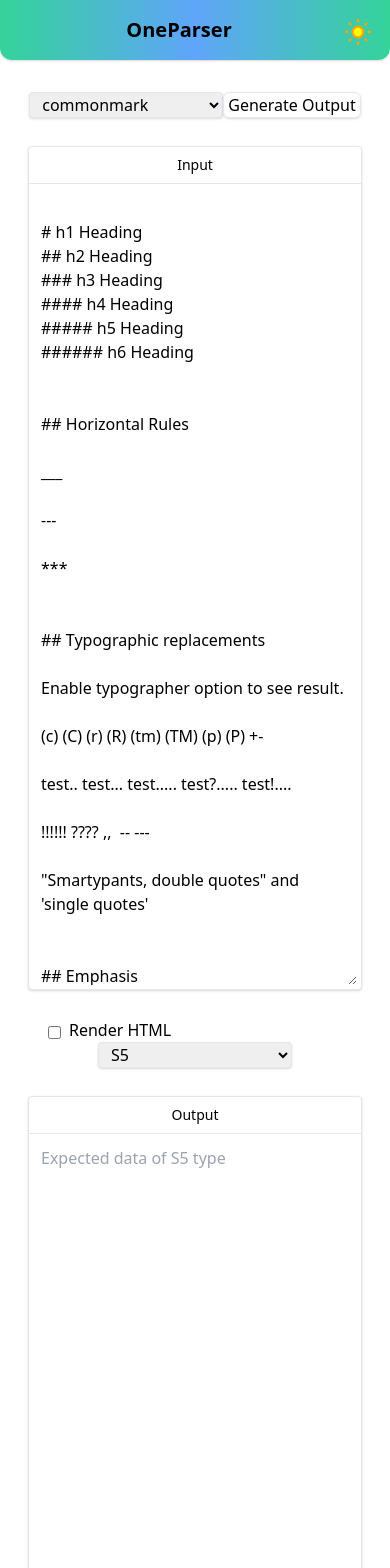
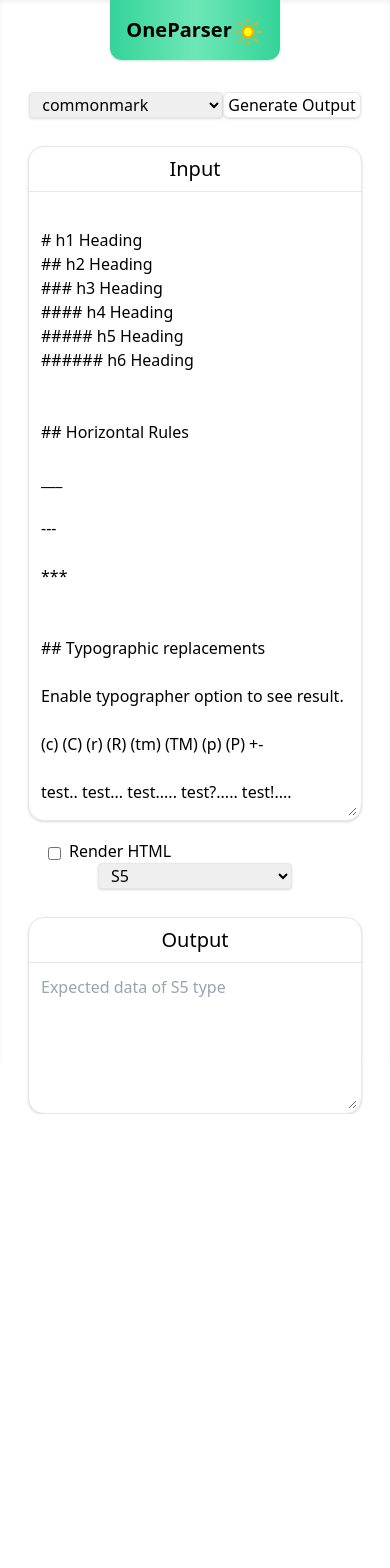
Before and after one commit to manish-10/oneparser, a Next.js app: page / in a window 390 px wide. Shown: the top 1568 px of the page. After the commit the page ends 1114 px from the top, so only its background shows below. Built offline with nearby package versions, Linux system fonts and the light colour scheme.

Commit message:
updated meta tags

```diff
--- a/components/Layout.js
+++ b/components/Layout.js
@@ -1,9 +1,15 @@
 import Head from "next/head"
 import { Navbar } from "./Navbar"
 export const Layout = ({ children }) => {
+	const defaultTitle = "OneParser"
+	const defaultDescription = "An all in one document parsing and rendering solution"
 	return (
-        <div classname="place-items-center">
+		<div className="place-items-center dark:bg-gray-800 shadow-inner shadow">
 			<Head>
+				<meta name="viewport" content="width=device-width, initial-scale=1" />
+				<meta charSet="utf-8" />
+				<meta name="description" content={defaultDescription} /><meta property="og:title" content={defaultTitle} key="ogtitle" />
+				<meta property="og:description" content={defaultDescription} key="ogdesc" />
 				<title>OneParser</title>
 			</Head>
 			<Navbar />
--- a/components/Navbar.js
+++ b/components/Navbar.js
@@ -4,8 +4,8 @@
 	const { theme, setTheme } = useTheme('dark')
 	return (
 		<div>
-			<div className="text-center dark:bg-gray-800">
-				<div className="text-xl bg-gradient-to-r from-green-400 via-blue-400 to-green-400 py-4 px-4 font-bold text-black rounded-b-xl shadow dark:bg-gradient-to-r dark:from-green-400 dark:via-green-700 dark:to-green-400 dark:text-gray-50">
+			<div className="text-center dark:bg-gray-900">
+				<div className="text-xl bg-gradient-to-r from-green-400 via-green-300 to-green-400 py-4 px-4 font-bold text-black rounded-b-xl shadow dark:bg-gradient-to-r dark:from-gray-800 dark:to-gray-800 dark:text-gray-50">
 					<Link href="/" as={HOST} >OneParser</Link>
 					<button
 						aria-label="Toggle Dark Mode"
--- a/components/Selector.js
+++ b/components/Selector.js
@@ -13,7 +13,7 @@
     }
     return (<>
         {(!renderHTML) ? <select
-            className="border rounded shadow px-2 cursor-pointer dark:bg-gray-600"
+            className="border rounded shadow px-2 cursor-pointer dark:bg-gray-700"
             value={inputFormat}
             onChange={(e) => handleSelectorChange(e)}
         >{supportedInputLanguages
--- a/components/Textarea.js
+++ b/components/Textarea.js
@@ -2,24 +2,24 @@
 
 	return (
 		<>
-			{(!renderHTML) ? <div className="box border rounded flex flex-col shadow bg-white min-h-screen mt-7 container max-h-screen dark:bg-gray-600 dark:border-gray-700">
+			{(!renderHTML) ? <div className="box border rounded-2xl flex flex-col shadow bg-white mt-7 container dark:bg-gray-800 dark:border-gray-700" style={{ height: "100%" }}>
 				<div className="box__title bg-grey-lighter px-3 py-2 border-b dark:border-gray-700">
-					<h3 className="text-sm text-grey-darker font-medium">
+					<h3 className="text-xl text-grey-darker font-medium">
 						{title}
 					</h3>
 				</div>
-				<textarea placeholder={`Expected data of ${lang} type`} className="text-grey-darkest flex-1 p-2 m-1 bg-transparent overflow-y-visible max-h-screen dark:placeholder-gray-300 dark:text-gray-100" name={title} disabled={disabled} value={data} onChange={(e) => {
+				<textarea placeholder={`Expected data of ${lang} type`} className="text-grey-darkest flex-1 p-2 m-1 bg-transparent overflow-y-visible dark:placeholder-gray-300 dark:text-gray-100" name={title} disabled={disabled} value={data} onChange={(e) => {
 					if (disabled === false) {
 						setInputData(e.target.value);
 					}
 				}} />
-			</div> : <div className="box border rounded flex flex-col shadow bg-white min-h-screen mt-7 container max-h-screen dark:bg-gray-600 dark:border-gray-700 dark:text-gray-100">
+			</div> : <div className="box border rounded-xl flex flex-col shadow bg-white mt-7 container dark:bg-gray-800 dark:border-gray-700 dark:text-gray-100" style={{ height: "80vh" }}>
 					<div className="box__title bg-grey-lighter px-3 py-2 border-b">
 						<h3 className="text-sm text-grey-darker font-medium">
 							{title}
 						</h3>
 					</div>
-					<div className="text-grey-darkest flex-1 p-2 m-1 bg-transparent overflow-y-scroll max-h-screen text-left"  id="freset" name={title} disabled={disabled} dangerouslySetInnerHTML={{ __html: data}}></div>
+					<div className="box text-grey-darkest flex-1 p-2 m-1 bg-transparent overflow-y-scroll text-left" id="freset" name={title} disabled={disabled} dangerouslySetInnerHTML={{ __html: data }}></div>
 				</div>}
 		</>
 	)
--- a/pages/index.js
+++ b/pages/index.js
@@ -49,8 +49,8 @@
 
 	return (
 		<>
-			<div className="grid grid-cols-12 gap-7 p-7 dark:bg-gray-800 w-full dark:text-gray-100">
-				<div className="col-span-full md:col-span-6 text-center place-items-center">
+			<div className="grid grid-cols-12 gap-7 p-7 dark:bg-gray-900 w-full dark:text-gray-100">
+				<div className="col-span-full md:col-span-6 text-center place-items-center" style={{height:'80vh'}}>
 					<Selector
 						inputFormat={inputFormat}
 						setInputFormat={setInputFormat}
@@ -72,7 +72,7 @@
 						renderHTML={false}
 					/>
 				</div>
-				<div className="col-span-full md:col-span-6 text-center place-items-center">
+				<div className="col-span-full md:col-span-6 text-center place-items-center mt-12 md:mt-0">
 
 					<input type="checkbox" className="float-left ml-5 mt-2 shadow-inner cursor-pointer" value={renderHTML} onClick={() => handleRenderHTML()} defaultChecked={renderHTML} />
 
```
Lines whose indentation alone changed are shown as unchanged.
